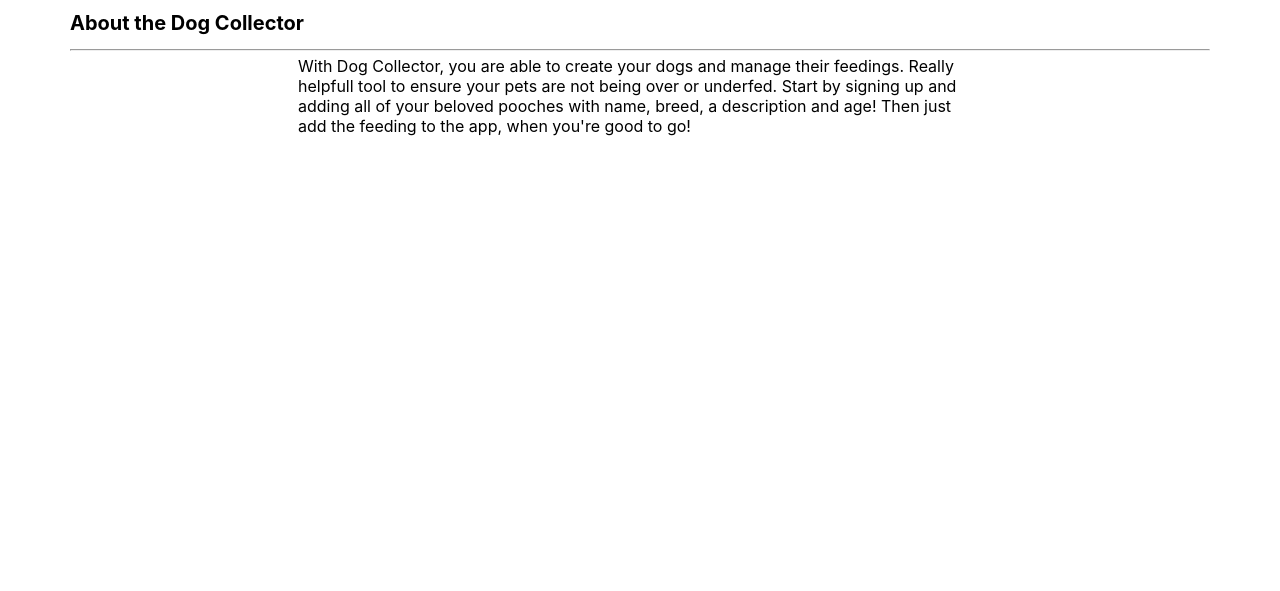
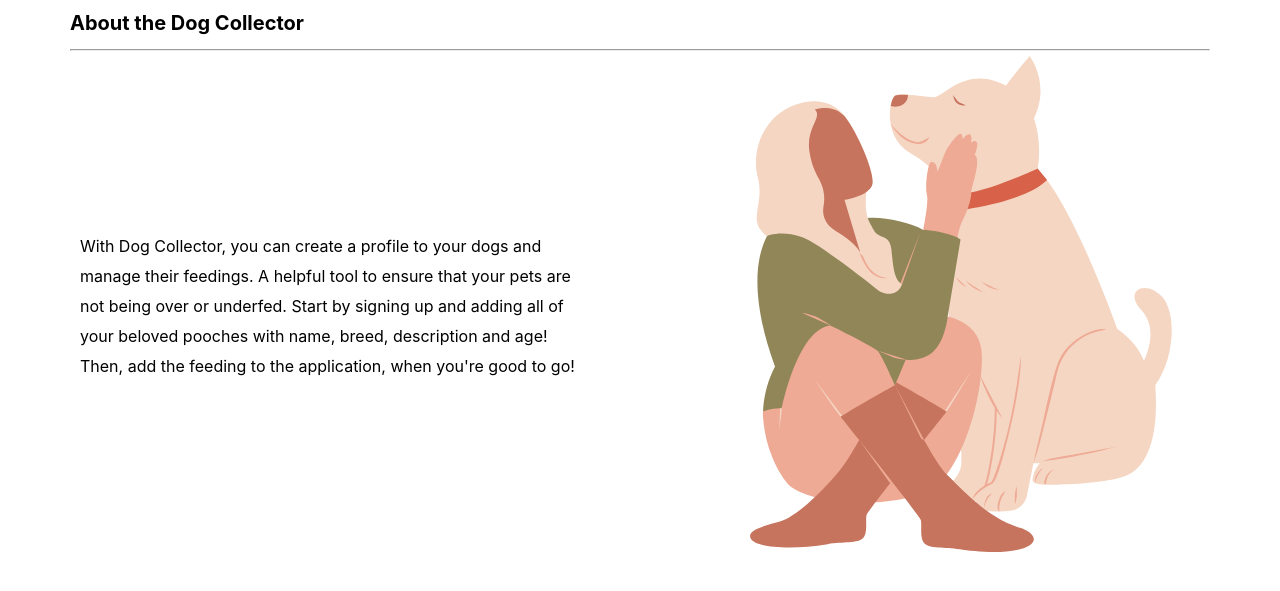
Before and after one commit to AWeidenkopf/dog-collector, a Django app: page /about/ in a window 1280 px wide. Shown: the part 57-648 px from the top of the page. Run offline with Django 4.2, Linux system fonts and the light colour scheme.

Commit message:
update about page

```diff
--- a/main_app/static/css/base.css
+++ b/main_app/static/css/base.css
@@ -169,7 +169,19 @@ nav li {
 
 .page-content {
   font-size: var(--font-reg);
-  margin: 0 20%;
+  max-width: 500px;
+  margin: 0 10px;
+}
+
+.about-container{
+  display: flex;
+  align-items: center;
+  justify-content: space-between;
+  line-height: 30px;
+}
+
+.about-container img {
+  max-width: 500px;
 }
 
 @media only screen and (min-width: 768px) {
--- a/main_app/templates/about.html
+++ b/main_app/templates/about.html
@@ -1,13 +1,15 @@
 {% extends 'base.html' %}
+{% load static %}
 
 {% block content %}
 
 <h1>About the Dog Collector</h1>
 <hr />
+<div class="about-container">
 <p class="page-content">
-  With Dog Collector, you are able to create your dogs and manage their feedings. Really helpfull tool to ensure your pets are not being over or underfed.
-  Start by signing up and adding all of your beloved pooches with name, breed, a description and age!
-  Then just add the feeding to the app, when you're good to go!
+  With Dog Collector, you can create a profile to your dogs and manage their feedings. A helpful tool to ensure that your pets are not being over or underfed. Start by signing up and adding all of your beloved pooches with name, breed, description and age! Then, add the feeding to the application, when you're good to go!
 </p>
+<img src="{% static 'images/woman-and-dog.svg' %}" alt="A woman caring for a dog"/>
+</div>
 
 {% endblock %}
```
Also changed, not shown: main_app/static/images/woman-and-dog.svg (added).
